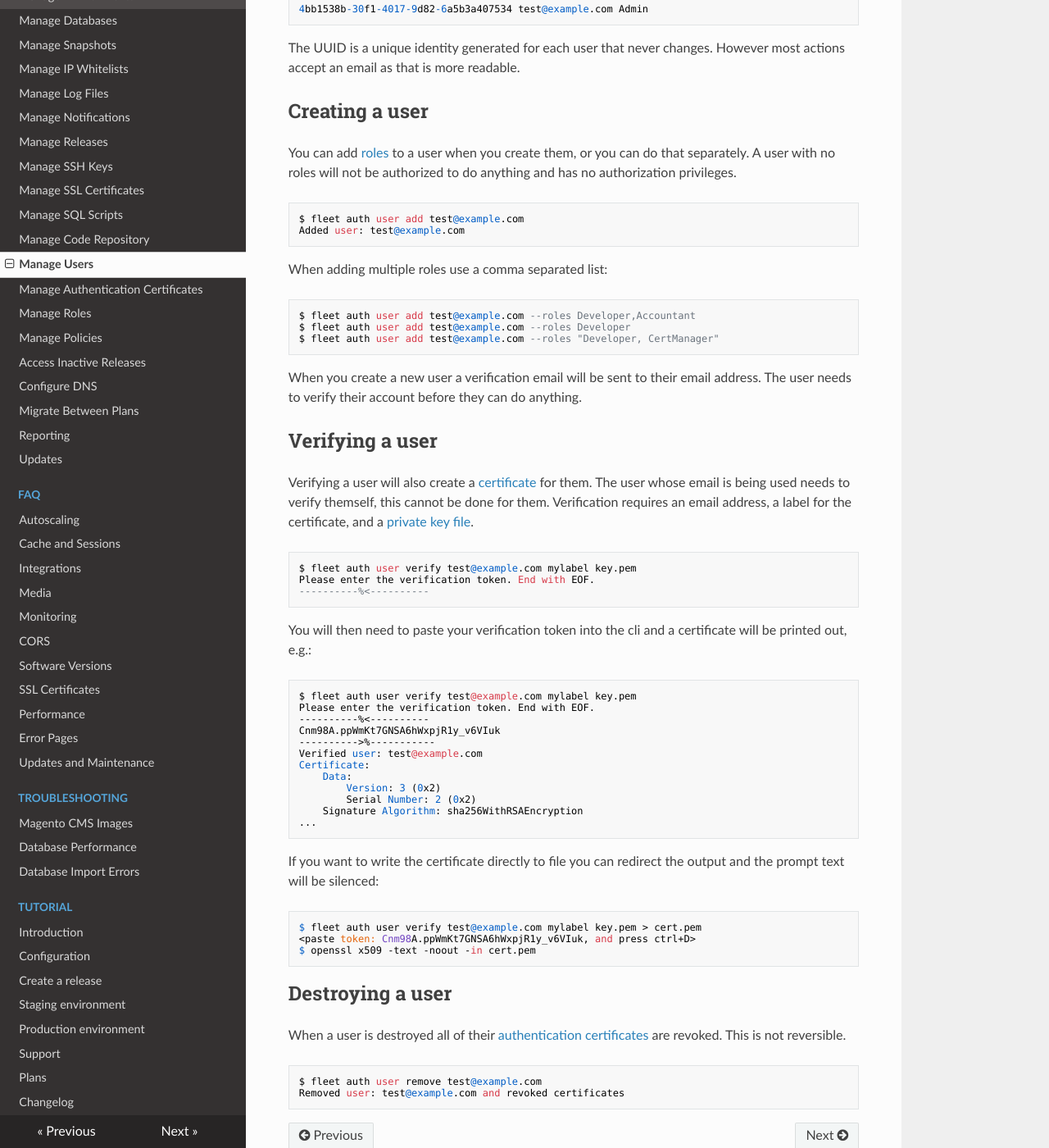
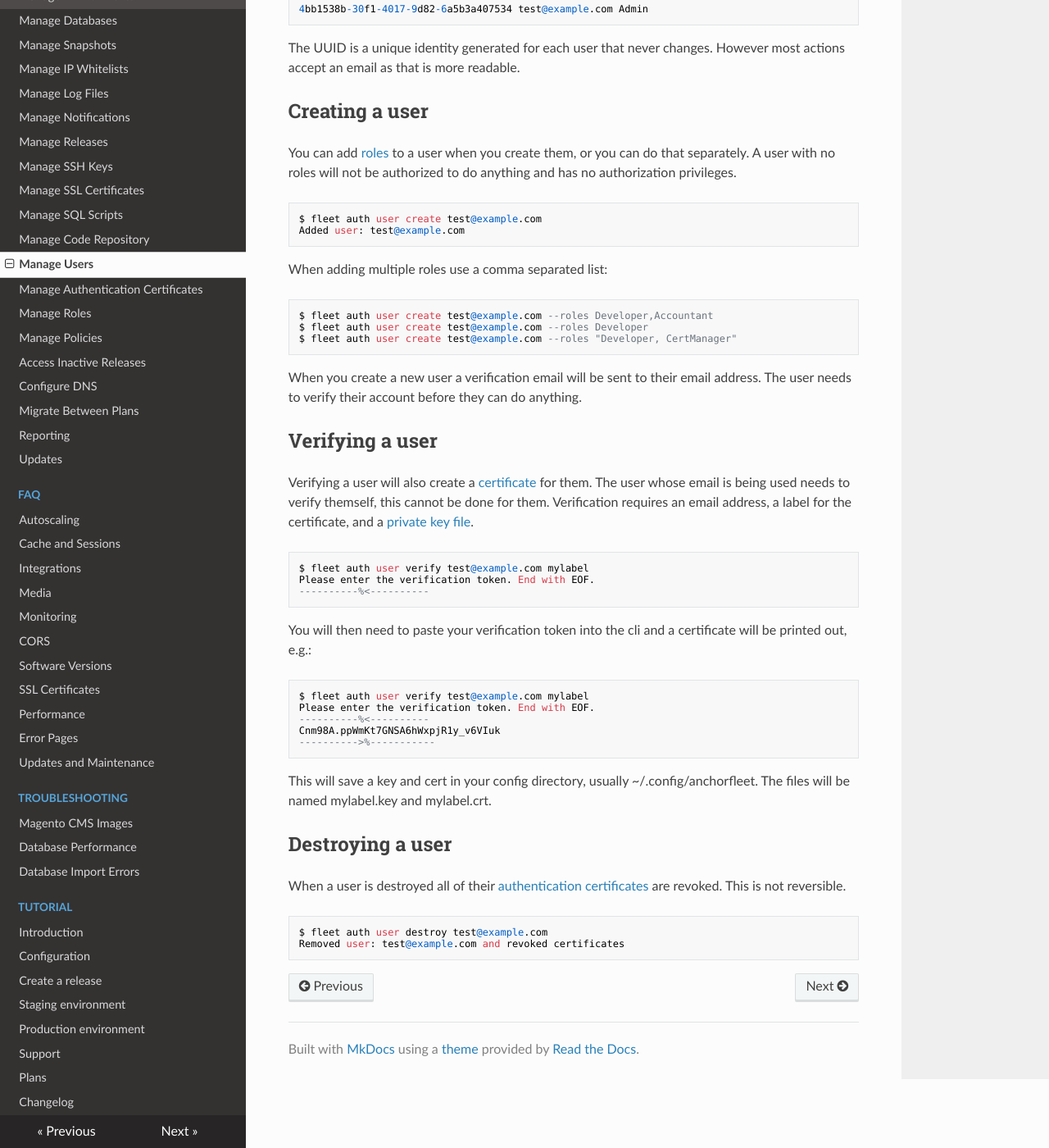
Before and after one commit to anchor/fleet-magento-docs, an MkDocs documentation site: the page built from docs/how-to/auth/manage-users.md, in a window 1280 px wide and 1400 px high, scrolled down 278 px. Shown: the whole window at 82% size. Built offline with MkDocs 1.6.1, drawn with Linux system fonts in a browser that asks for light colours; nearby versions of some CDN libraries; old or Windows-style settings are respelled for this version of MkDocs.

Commit message:
Update verbs for auth commands

````diff
--- a/docs/how-to/auth/manage-users.md
+++ b/docs/how-to/auth/manage-users.md
@@ -18,16 +18,16 @@ Creating a user
 You can add [roles](/how-to/auth/manage-roles) to a user when you create them, or you can do that separately. A user with no roles will not be authorized to do anything and has no authorization privileges.
 
 ```
-$ fleet auth user add test@example.com
+$ fleet auth user create test@example.com
 Added user: test@example.com
 ```
 
 When adding multiple roles use a comma separated list:
 
 ```
-$ fleet auth user add test@example.com --roles Developer,Accountant
-$ fleet auth user add test@example.com --roles Developer
-$ fleet auth user add test@example.com --roles "Developer, CertManager"
+$ fleet auth user create test@example.com --roles Developer,Accountant
+$ fleet auth user create test@example.com --roles Developer
+$ fleet auth user create test@example.com --roles "Developer, CertManager"
 ```
 
 When you create a new user a verification email will be sent to their email address. The user needs to verify their account before they can do anything.
@@ -38,34 +38,21 @@ Verifying a user
 Verifying a user will also create a [certificate](/how-to/auth/manage-certs) for them. The user whose email is being used needs to verify themself, this cannot be done for them. Verification requires an email address, a label for the certificate, and a [private key file](/how-to/auth/manage-certs#creating-an-auth-cert).
 
 ```
-$ fleet auth user verify test@example.com mylabel key.pem
+$ fleet auth user verify test@example.com mylabel
 Please enter the verification token. End with EOF.
 ----------%<----------
 ```
 
 You will then need to paste your verification token into the cli and a certificate will be printed out, e.g.:
 ```
-$ fleet auth user verify test@example.com mylabel key.pem
+$ fleet auth user verify test@example.com mylabel
 Please enter the verification token. End with EOF.
 ----------%<----------
 Cnm98A.ppWmKt7GNSA6hWxpjR1y_v6VIuk
 ---------->%-----------
-Verified user: test@example.com
-Certificate:
-    Data:
-        Version: 3 (0x2)
-        Serial Number: 2 (0x2)
-    Signature Algorithm: sha256WithRSAEncryption
-...
 ```
 
-If you want to write the certificate directly to file you can redirect the output and the prompt text will be silenced:
-
-```
-$ fleet auth user verify test@example.com mylabel key.pem > cert.pem
-<paste token: Cnm98A.ppWmKt7GNSA6hWxpjR1y_v6VIuk, and press ctrl+D>
-$ openssl x509 -text -noout -in cert.pem
-```
+This will save a key and cert in your config directory, usually ~/.config/anchorfleet. The files will be named mylabel.key and mylabel.crt.
 
 Destroying a user
 ----
@@ -73,6 +60,6 @@ Destroying a user
 When a user is destroyed all of their [authentication certificates](/how-to/auth/manage-certs) are revoked. This is not reversible.
 
 ```
-$ fleet auth user remove test@example.com
+$ fleet auth user destroy test@example.com
 Removed user: test@example.com and revoked certificates
 ```
````
Also changed, not shown: docs/getting-started/creating-users.md (+1 -1 lines), docs/how-to/auth/manage-certs.md (+4 -13 lines), docs/how-to/auth/manage-policies.md (+2 -2 lines), docs/how-to/auth/manage-roles.md (+4 -4 lines).
